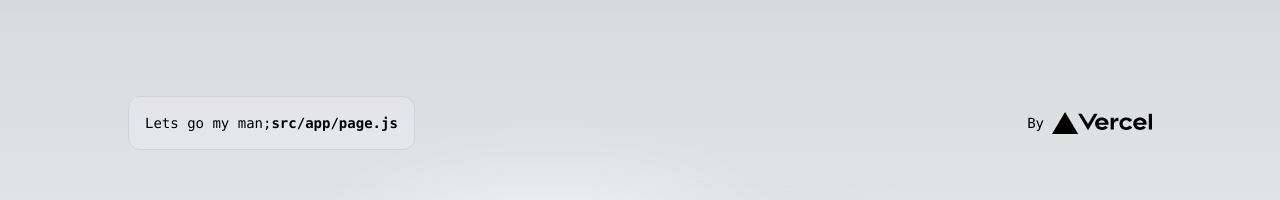
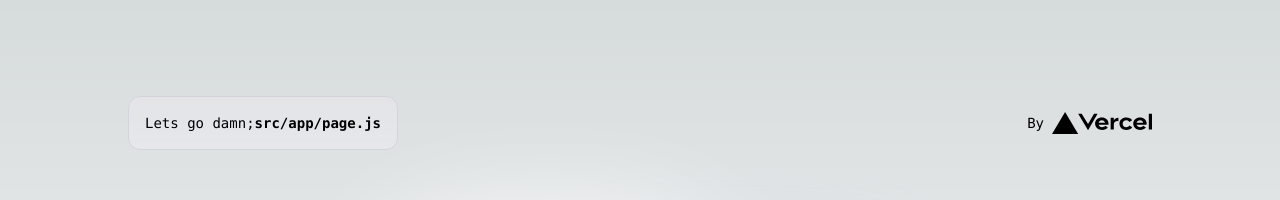
Before and after one commit to cardgis/la-mother-GP, a Next.js app: page / in a window 1280 px wide. Shown: the top 200 px of the page. Built offline with nearby package versions, Linux system fonts and the light colour scheme.

Commit message:
fist commit

```diff
--- a/src/app/page.js
+++ b/src/app/page.js
@@ -5,7 +5,7 @@ export default function Home() {
     <main className="flex flex-col items-center justify-between min-h-screen p-24">
       <div className="z-10 items-center justify-between w-full max-w-5xl font-mono text-sm lg:flex">
         <p className="fixed top-0 left-0 flex justify-center w-full pt-8 pb-6 border-b border-gray-300 bg-gradient-to-b from-zinc-200 backdrop-blur-2xl dark:border-neutral-800 dark:bg-zinc-800/30 dark:from-inherit lg:static lg:w-auto lg:rounded-xl lg:border lg:bg-gray-200 lg:p-4 lg:dark:bg-zinc-800/30">
-          Lets go my man;
+          Lets go damn;
           <code className="font-mono font-bold">src/app/page.js</code>
         </p>
         <div className="fixed bottom-0 left-0 flex items-end justify-center w-full h-48 bg-gradient-to-t from-white via-white dark:from-black dark:via-black lg:static lg:h-auto lg:w-auto lg:bg-none">
```
